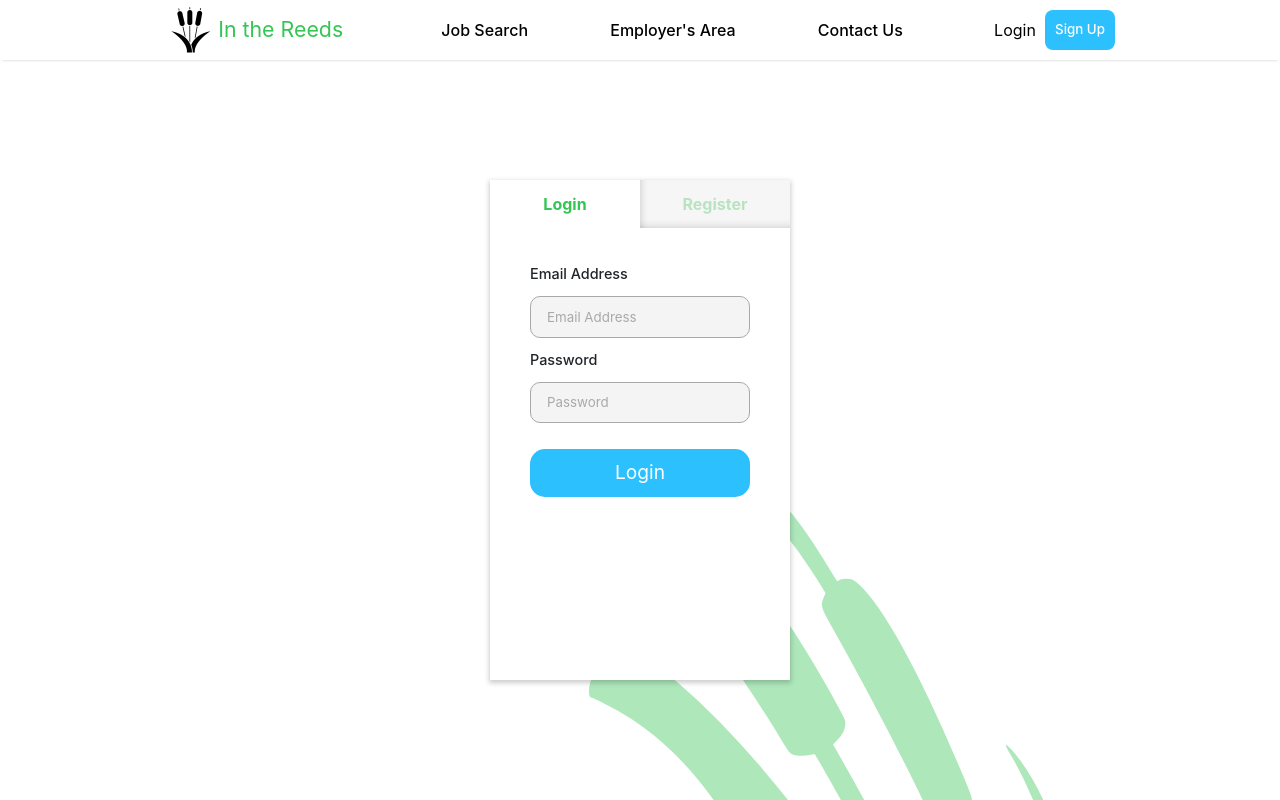
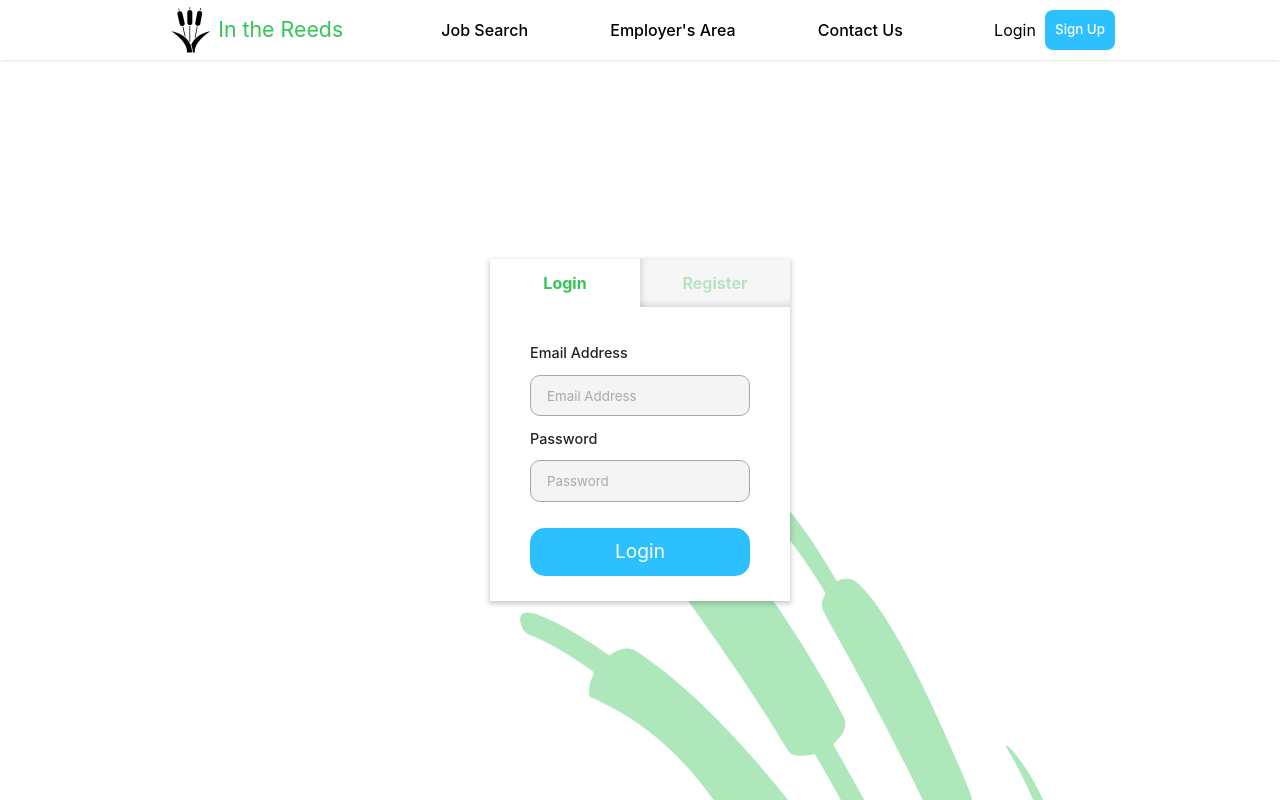
Before and after one commit to harv-ma/com3014_group18, a React (Create React App) app in the folder client/: page /login in a window 1280 px wide. Built offline with nearby package versions, Linux system fonts and the light colour scheme.

Commit message:
Changed login max height

```diff
--- a/client/src/pages/Login/Login.scss
+++ b/client/src/pages/Login/Login.scss
@@ -9,7 +9,7 @@
 
 .tab-container {
     max-width: 300px;
-    min-height: 500px;
+    min-height: 300px;
     width: 100%;
     margin: 0 auto;
 
@@ -89,3 +89,5 @@
         width: 100%;
     }
 }
+
+.login-reeds {}
```
